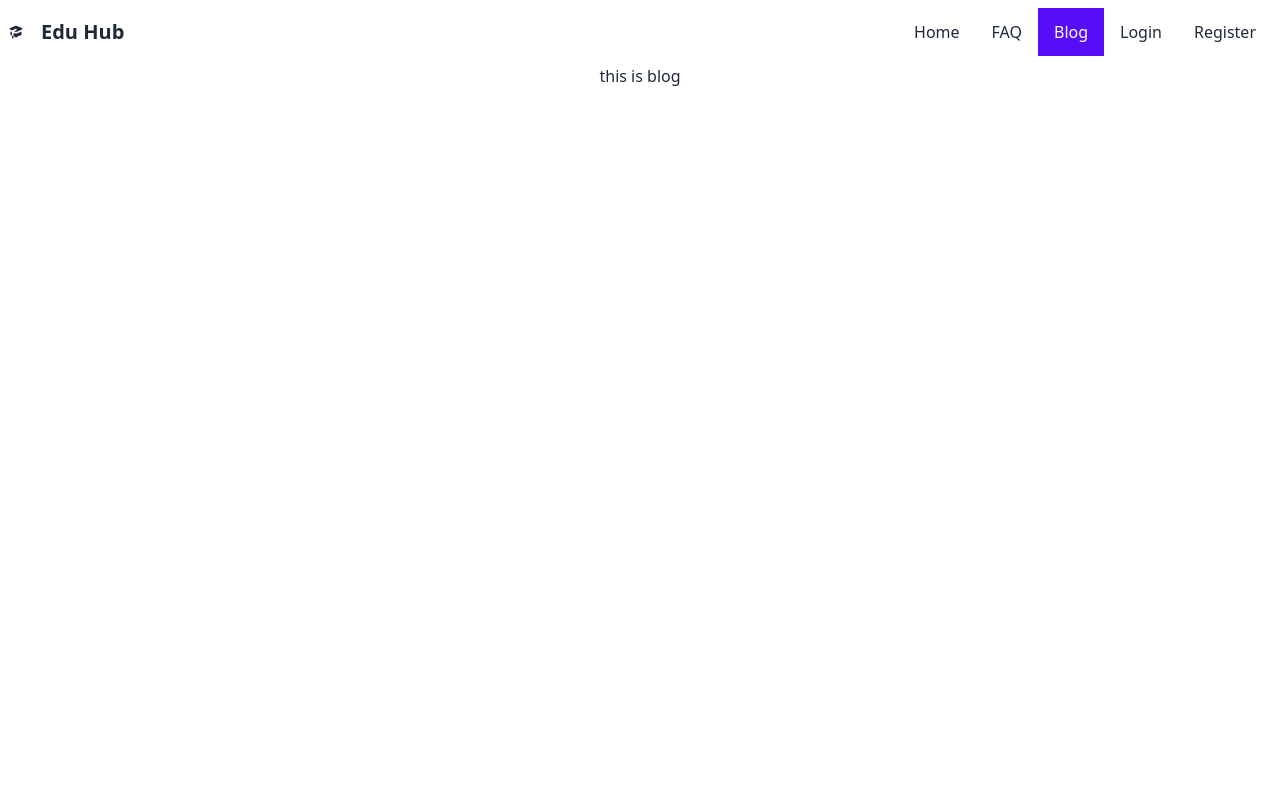
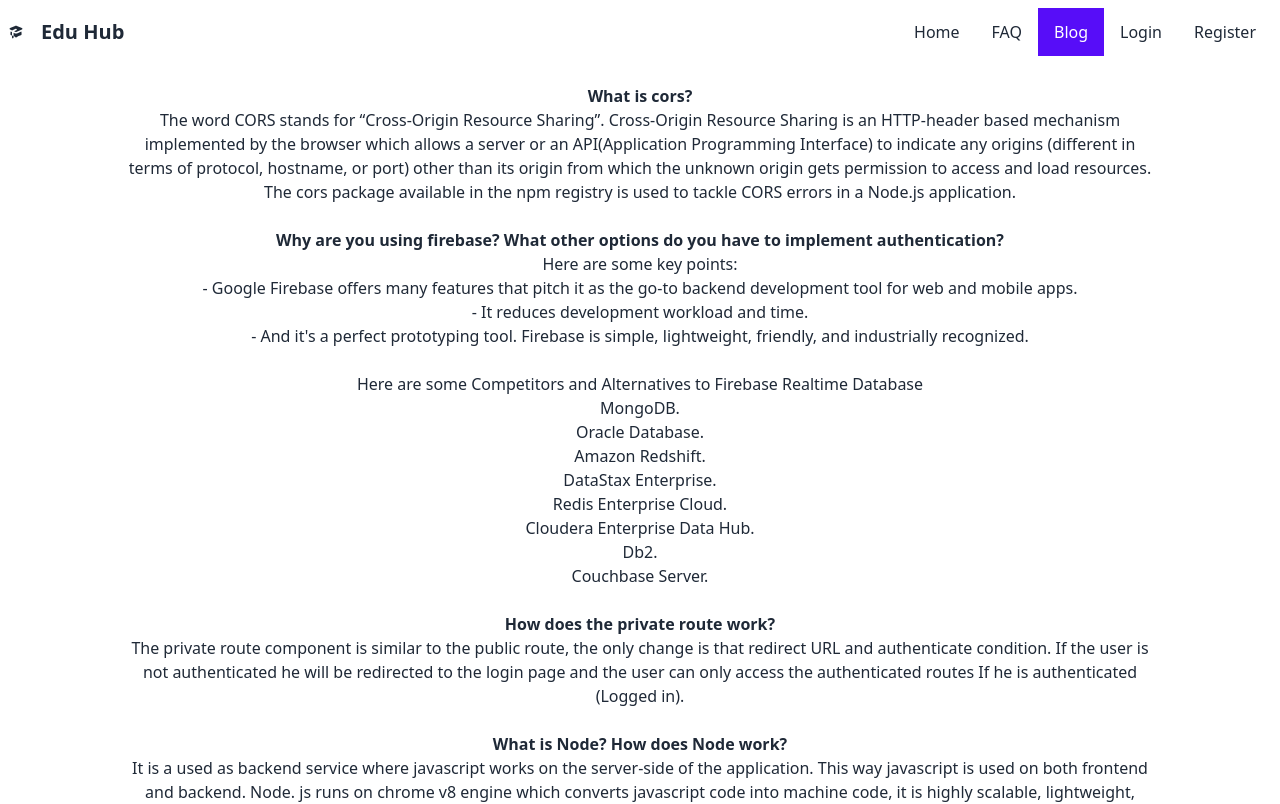
Before and after one commit to Mohaiminul-Islam-Bhuiyan/edu-hub-e-learning-site-client-a10, a React (Create React App) app: page /blog in a window 1280 px wide. Shown: the top 804 px of the page. Built offline with nearby package versions, Linux system fonts and the light colour scheme.

Commit message:
faq and blog added

```diff
--- a/src/components/Blog.jsx
+++ b/src/components/Blog.jsx
@@ -2,8 +2,42 @@ import React from 'react';
 
 const Blog = () => {
     return (
-        <div>
-            <h1>this is blog</h1>
+        <div className='mx-32 mb-10 mt-5'>
+            <h1><strong>What is cors?</strong></h1>
+            <p>The word CORS stands for “Cross-Origin Resource Sharing”. Cross-Origin Resource Sharing is an HTTP-header based mechanism implemented by the browser which allows a server or an API(Application Programming Interface) to indicate any origins (different in terms of protocol, hostname, or port) other than its origin from which the unknown origin gets permission to access and load resources. The cors package available in the npm registry is used to tackle CORS errors in a Node.js application. </p>
+
+            <br />
+
+            <h1><strong>Why are you using firebase? What other options do you have to implement authentication?</strong></h1>
+            <p> Here are some key points: <br />
+                - Google Firebase offers many features that pitch it as the go-to backend development tool for web and mobile apps. <br />
+                - It reduces development workload and time. <br />
+                - And it's a perfect prototyping tool. Firebase is simple, lightweight, friendly, and industrially recognized.</p>
+                <br />
+            <p>Here are some Competitors and Alternatives to Firebase Realtime Database
+                <br />
+                <ul>
+                    <li>MongoDB.</li>
+                    <li>Oracle Database.</li>
+                    <li>Amazon Redshift.</li>
+                    <li>DataStax Enterprise.</li>
+                    <li>Redis Enterprise Cloud.</li>
+                    <li>Cloudera Enterprise Data Hub.</li>
+                    <li>Db2.</li>
+                    <li>Couchbase Server.</li>
+                </ul>
+            </p>
+            <br />
+
+            <h1><strong>How does the private route work?</strong></h1>
+            <p>The private route component is similar to the public route, the only change is that redirect URL and authenticate condition. If the user is not authenticated he will be redirected to the login page and the user can only access the authenticated routes If he is authenticated (Logged in).</p>
+
+            <br />
+
+            <h1><strong>What is Node? How does Node work?</strong></h1>
+            <p>It is a used as backend service where javascript works on the server-side of the application. This way javascript is used on both frontend and backend. Node. js runs on chrome v8 engine which converts javascript code into machine code, it is highly scalable, lightweight, fast, and data-intensive.</p>
+            <br />
+            <p><strong>Working of Node.js: </strong>Node.js accepts the request from the clients and sends the response, while working with the request node.js handles them with a single thread. To operate I/O operations or requests node.js use the concept of threads. Thread is a sequence of instructions that the server needs to perform. It runs parallel on the server to provide the information to multiple clients. Node.js is an event loop single-threaded language. It can handle concurrent requests with a single thread without blocking it for one request.</p>
         </div>
     );
 };
--- a/src/components/Course.jsx
+++ b/src/components/Course.jsx
@@ -2,7 +2,7 @@ import React from 'react';
 import { Link } from 'react-router-dom';
 
 const Course = ({ course }) => {
-    const { id, fee, picture, name, instructor } = course
+    const { id, fee, picture, name, instructor, duration } = course
     return (
         <div>
             <div>
@@ -17,6 +17,7 @@ const Course = ({ course }) => {
                     <div className="card-body items-center text-center">
                         <h2 className="card-title">{name}</h2>
                         <p>{instructor}</p>
+                        <p>Duration: {duration} months</p>
                         <p>{fee}</p>
                         <div className="card-actions">
                             <button className="btn btn-primary"><Link to={`/courses/${id}`} >See Details </Link></button>
--- a/src/components/CourseDetails.jsx
+++ b/src/components/CourseDetails.jsx
@@ -5,7 +5,7 @@ import LeftSideNavbar from './LeftSideNavbar';
 
 const CourseDetails = () => {
     const details = useLoaderData()
-    const { fee, picture, name, instructor, about } = details
+    const { fee, picture, name, instructor, about, duration } = details
     return (
         <div className='flex m-5'>
             <div className='grow-0 mr-3'>
@@ -17,6 +17,7 @@ const CourseDetails = () => {
                         <img src={picture} alt="" />
                         <h2>{name}</h2>
                         <p>{instructor}</p>
+                        <p><small>Duration: {duration} months</small></p>
                         <p><small>{fee}</small></p>
                     </div>
                     <div className='my-auto mx-5'>
--- a/src/components/FAQ.jsx
+++ b/src/components/FAQ.jsx
@@ -2,9 +2,44 @@ import React from 'react';
 
 const FAQ = () => {
     return (
-        <div>
-            <h1>this is faq</h1>
+        <>
+        <div className="collapse mx-32 mt-5 mb-5">
+            <input type="checkbox" className="peer" />
+            <div className="collapse-title bg-primary text-primary-content peer-checked:bg-secondary peer-checked:text-secondary-content">
+                When I can start my coure?
+            </div>
+            <div className="collapse-content bg-primary text-primary-content peer-checked:bg-secondary peer-checked:text-secondary-content">
+                <p>You can start whenever you want.</p>
+            </div>
         </div>
+        <div className="collapse mx-32 mb-5">
+            <input type="checkbox" className="peer" />
+            <div className="collapse-title bg-primary text-primary-content peer-checked:bg-secondary peer-checked:text-secondary-content">
+                How long will I have the access?
+            </div>
+            <div className="collapse-content bg-primary text-primary-content peer-checked:bg-secondary peer-checked:text-secondary-content">
+                <p>You will be given access for the lifetime after buying a course.</p>
+            </div>
+        </div>
+        <div className="collapse mx-32 mb-5">
+            <input type="checkbox" className="peer" />
+            <div className="collapse-title bg-primary text-primary-content peer-checked:bg-secondary peer-checked:text-secondary-content">
+                Can I pause and restart anytime?
+            </div>
+            <div className="collapse-content bg-primary text-primary-content peer-checked:bg-secondary peer-checked:text-secondary-content">
+                <p>Yes, of course you can.</p>
+            </div>
+        </div>
+        <div className="collapse mx-32 mb-5">
+            <input type="checkbox" className="peer" />
+            <div className="collapse-title bg-primary text-primary-content peer-checked:bg-secondary peer-checked:text-secondary-content">
+                Will you provide certificate?
+            </div>
+            <div className="collapse-content bg-primary text-primary-content peer-checked:bg-secondary peer-checked:text-secondary-content">
+                <p>Only if you attend the exams and pass.</p>
+            </div>
+        </div>
+        </>
     );
 };
 
```
Lines whose indentation alone changed are shown as unchanged.
